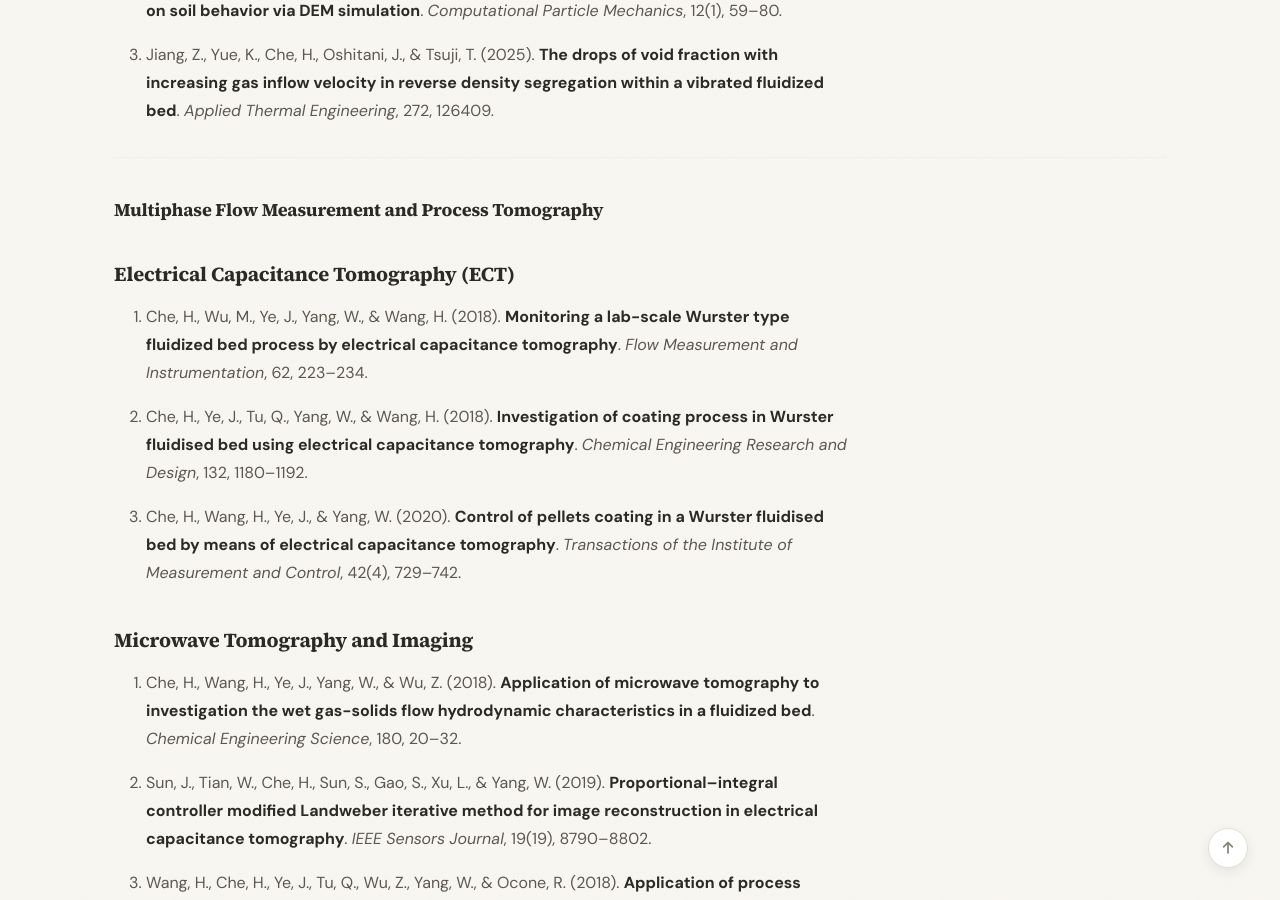
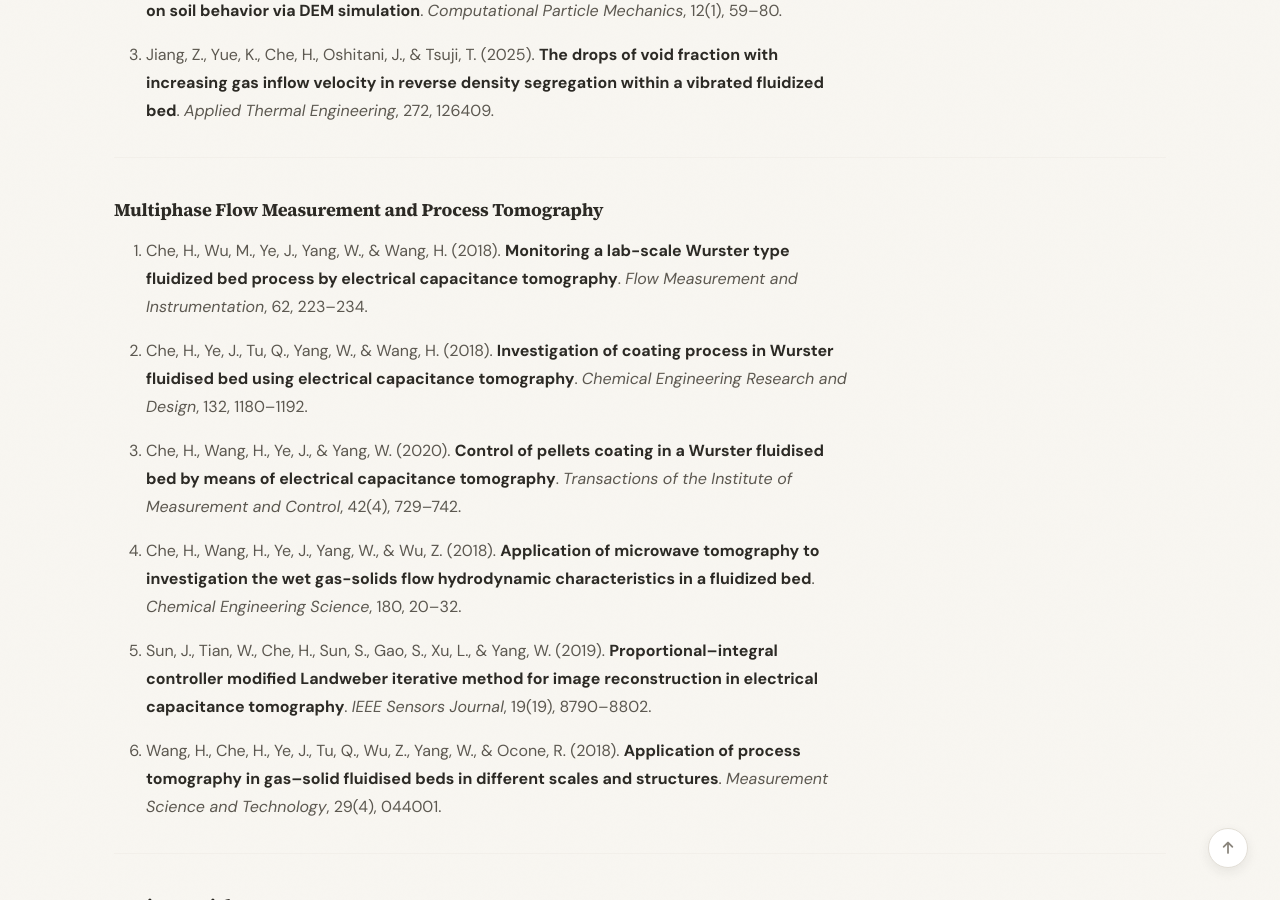
Before and after one commit to HQChe/hqche.github.io, a Jekyll site: the page built from _pages/publications.md, in a window 1280 px wide and 900 px high, scrolled down 1681 px. Built offline with Jekyll 4.4.1, drawn with Linux system fonts in a browser that asks for light colours; a style sheet for code colours, icons or effects is not loaded.

Commit message:
Update publications.md

```diff
--- a/_pages/publications.md
+++ b/_pages/publications.md
@@ -6,7 +6,7 @@ permalink: /publications/
 ---
 
 ### Publications
----------
+---
 ### CFD-DEM and Multiphase Flow Simulation
 
 #### Method Development
@@ -51,21 +51,17 @@ permalink: /publications/
 
 #### Multiphase Flow Measurement and Process Tomography
 
-##### Electrical Capacitance Tomography (ECT)
-
 1. Che, H., Wu, M., Ye, J., Yang, W., & Wang, H. (2018). **Monitoring a lab-scale Wurster type fluidized bed process by electrical capacitance tomography**. *Flow Measurement and Instrumentation*, 62, 223–234.
 
 2. Che, H., Ye, J., Tu, Q., Yang, W., & Wang, H. (2018). **Investigation of coating process in Wurster fluidised bed using electrical capacitance tomography**. *Chemical Engineering Research and Design*, 132, 1180–1192.
 
 3. Che, H., Wang, H., Ye, J., & Yang, W. (2020). **Control of pellets coating in a Wurster fluidised bed by means of electrical capacitance tomography**. *Transactions of the Institute of Measurement and Control*, 42(4), 729–742.
 
-##### Microwave Tomography and Imaging
+4. Che, H., Wang, H., Ye, J., Yang, W., & Wu, Z. (2018). **Application of microwave tomography to investigation the wet gas-solids flow hydrodynamic characteristics in a fluidized bed**. *Chemical Engineering Science*, 180, 20–32.
 
-1. Che, H., Wang, H., Ye, J., Yang, W., & Wu, Z. (2018). **Application of microwave tomography to investigation the wet gas-solids flow hydrodynamic characteristics in a fluidized bed**. *Chemical Engineering Science*, 180, 20–32.
+5. Sun, J., Tian, W., Che, H., Sun, S., Gao, S., Xu, L., & Yang, W. (2019). **Proportional–integral controller modified Landweber iterative method for image reconstruction in electrical capacitance tomography**. *IEEE Sensors Journal*, 19(19), 8790–8802.
 
-2. Sun, J., Tian, W., Che, H., Sun, S., Gao, S., Xu, L., & Yang, W. (2019). **Proportional–integral controller modified Landweber iterative method for image reconstruction in electrical capacitance tomography**. *IEEE Sensors Journal*, 19(19), 8790–8802.
-
-3. Wang, H., Che, H., Ye, J., Tu, Q., Wu, Z., Yang, W., & Ocone, R. (2018). **Application of process tomography in gas–solid fluidised beds in different scales and structures**. *Measurement Science and Technology*, 29(4), 044001.
+6. Wang, H., Che, H., Ye, J., Tu, Q., Wu, Z., Yang, W., & Ocone, R. (2018). **Application of process tomography in gas–solid fluidised beds in different scales and structures**. *Measurement Science and Technology*, 29(4), 044001.
 
 ---
 
```
